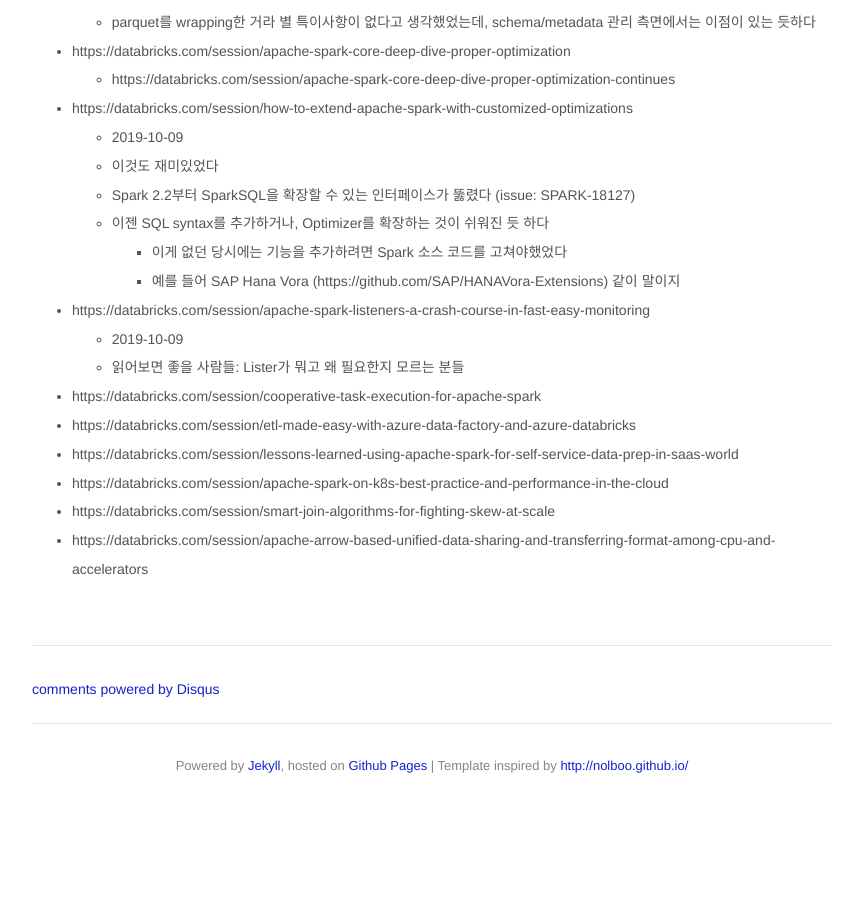
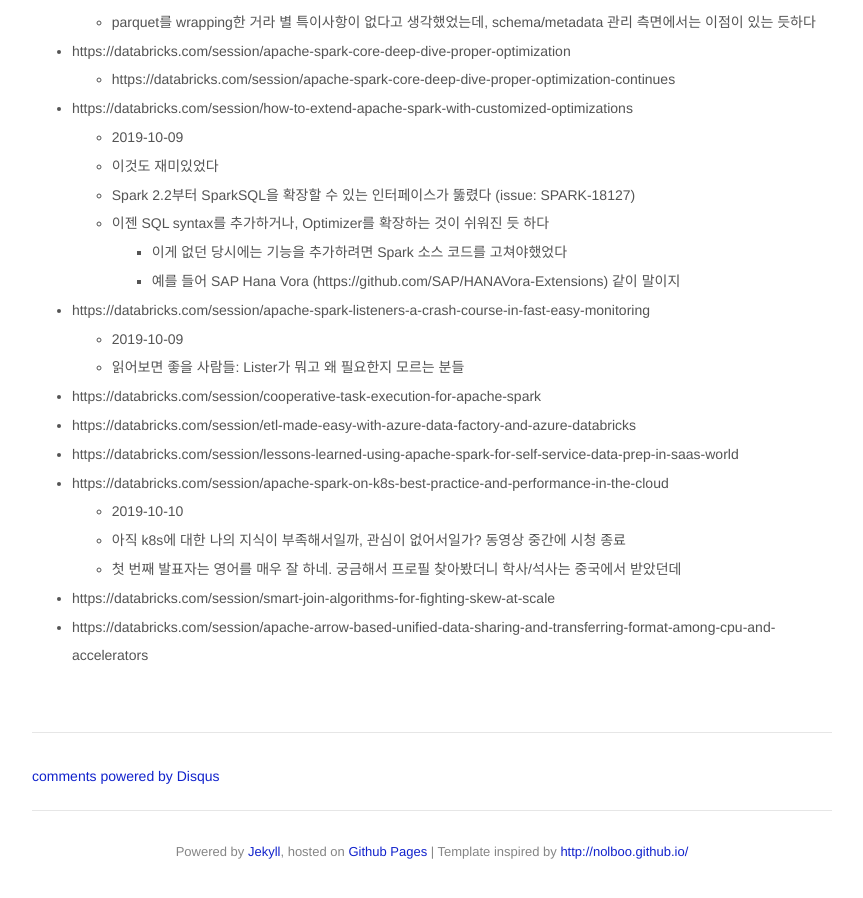
Before and after one commit to jason-heo/jason-heo.github.io, a Jekyll site: the page built from _posts/2019-09-29-spark-ai-summit-2019-na.md, in a window 1280 px wide and 900 px high, scrolled down 1078 px. Shown: the whole window, without its empty margins (208-1071 px from the left). Built offline with Jekyll 4.4.1, drawn with Linux system fonts in a browser that asks for light colours; comment, search, counter and statistics services are not loaded; before the commit the page ends 1891 px from its top, so only the background shows below that.

Commit message:
Update 2019-09-29-spark-ai-summit-2019-na.md

```diff
--- a/_posts/2019-09-29-spark-ai-summit-2019-na.md
+++ b/_posts/2019-09-29-spark-ai-summit-2019-na.md
@@ -41,5 +41,8 @@ categories: "bigdata"
 - https://databricks.com/session/etl-made-easy-with-azure-data-factory-and-azure-databricks
 - https://databricks.com/session/lessons-learned-using-apache-spark-for-self-service-data-prep-in-saas-world
 - https://databricks.com/session/apache-spark-on-k8s-best-practice-and-performance-in-the-cloud
+    - 2019-10-10
+    - 아직 k8s에 대한 나의 지식이 부족해서일까, 관심이 없어서일가? 동영상 중간에 시청 종료
+    - 첫 번째 발표자는 영어를 매우 잘 하네. 궁금해서 프로필 찾아봤더니 학사/석사는 중국에서 받았던데
 - https://databricks.com/session/smart-join-algorithms-for-fighting-skew-at-scale
 - https://databricks.com/session/apache-arrow-based-unified-data-sharing-and-transferring-format-among-cpu-and-accelerators
```
